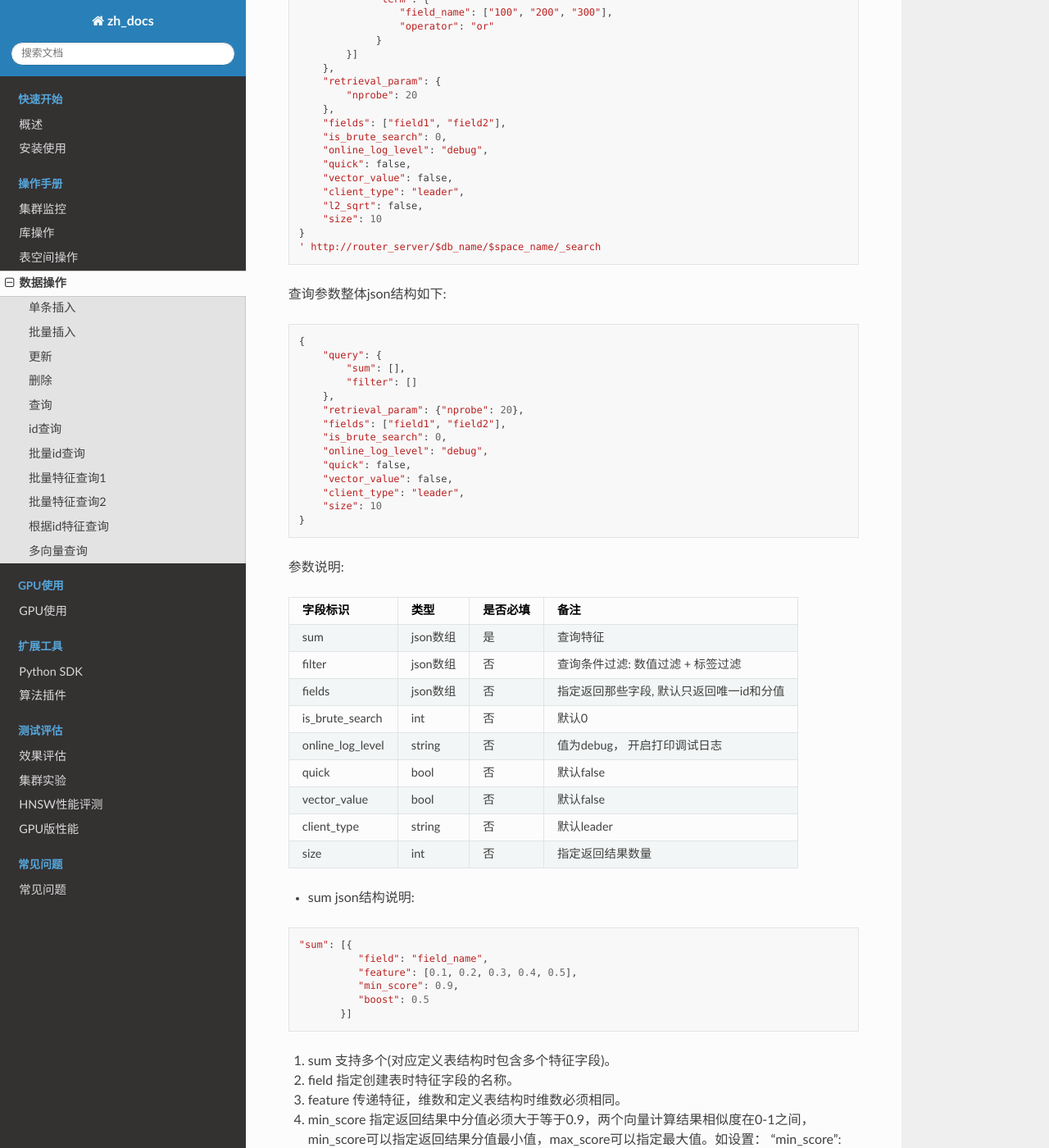
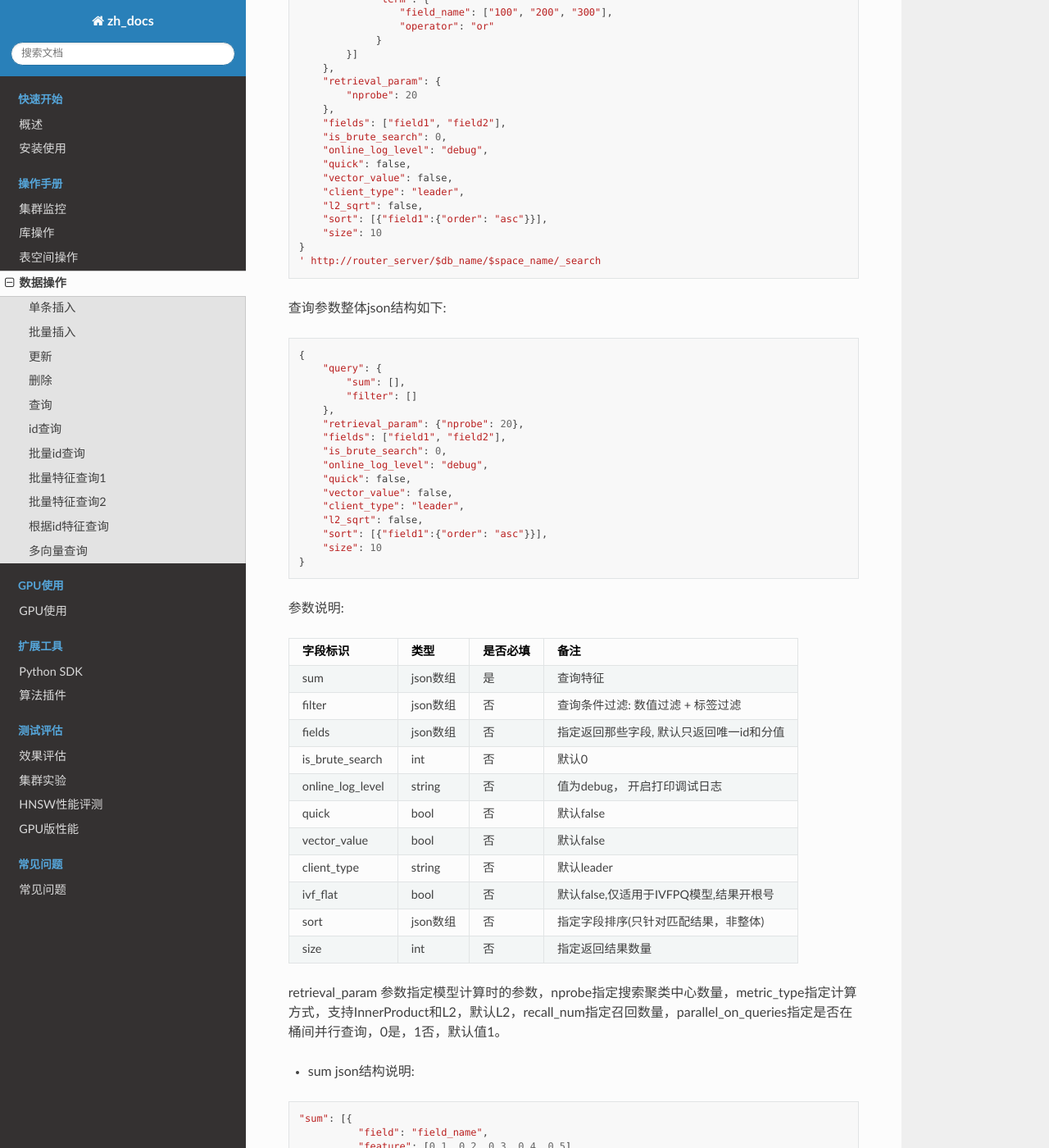
Before and after one commit to nizyun/vs_cn, a Sphinx documentation site: the page built from docs/source/use_op/op_doc.rst, in a window 1280 px wide and 1400 px high, scrolled down 2719 px. Shown: the whole window at 82% size. Built offline with Sphinx 7.4.7 and the Read the Docs theme 2.0.0, drawn with Linux system fonts in a browser that asks for light colours; pages that are not in the unit, such as notebooks, are missing from menus.

Commit message:
update search param

```diff
--- a/docs/source/use_op/op_doc.rst
+++ b/docs/source/use_op/op_doc.rst
@@ -143,6 +143,7 @@ json格式的变体，{"index": {"_id": "v1"}} 指定记录的id, _id值为空
       "vector_value": false,
       "client_type": "leader",
       "l2_sqrt": false,
+      "sort": [{"field1":{"order": "asc"}}],
       "size": 10
   }
   ' http://router_server/$db_name/$space_name/_search
@@ -163,6 +164,8 @@ json格式的变体，{"index": {"_id": "v1"}} 指定记录的id, _id值为空
       "quick": false,
       "vector_value": false,
       "client_type": "leader",
+      "l2_sqrt": false,
+      "sort": [{"field1":{"order": "asc"}}],
       "size": 10
   }
 
@@ -188,8 +191,14 @@ json格式的变体，{"index": {"_id": "v1"}} 指定记录的id, _id值为空
 +-------------------+---------------+----------+-----------------------------------------+
 |client_type        |string         |否        |默认leader                               |
 +-------------------+---------------+----------+-----------------------------------------+
+|ivf_flat           |bool           |否        |默认false,仅适用于IVFPQ模型,结果开根号   |
++-------------------+---------------+----------+-----------------------------------------+
+|sort               |json数组       |否        |指定字段排序(只针对匹配结果，非整体)     |
++-------------------+---------------+----------+-----------------------------------------+
 |size               |int            |否        |指定返回结果数量                         |
 +-------------------+---------------+----------+-----------------------------------------+
+
+retrieval_param 参数指定模型计算时的参数，nprobe指定搜索聚类中心数量，metric_type指定计算方式，支持InnerProduct和L2，默认L2，recall_num指定召回数量，parallel_on_queries指定是否在桶间并行查询，0是，1否，默认值1。
 
 - sum json结构说明:
 ::
```
